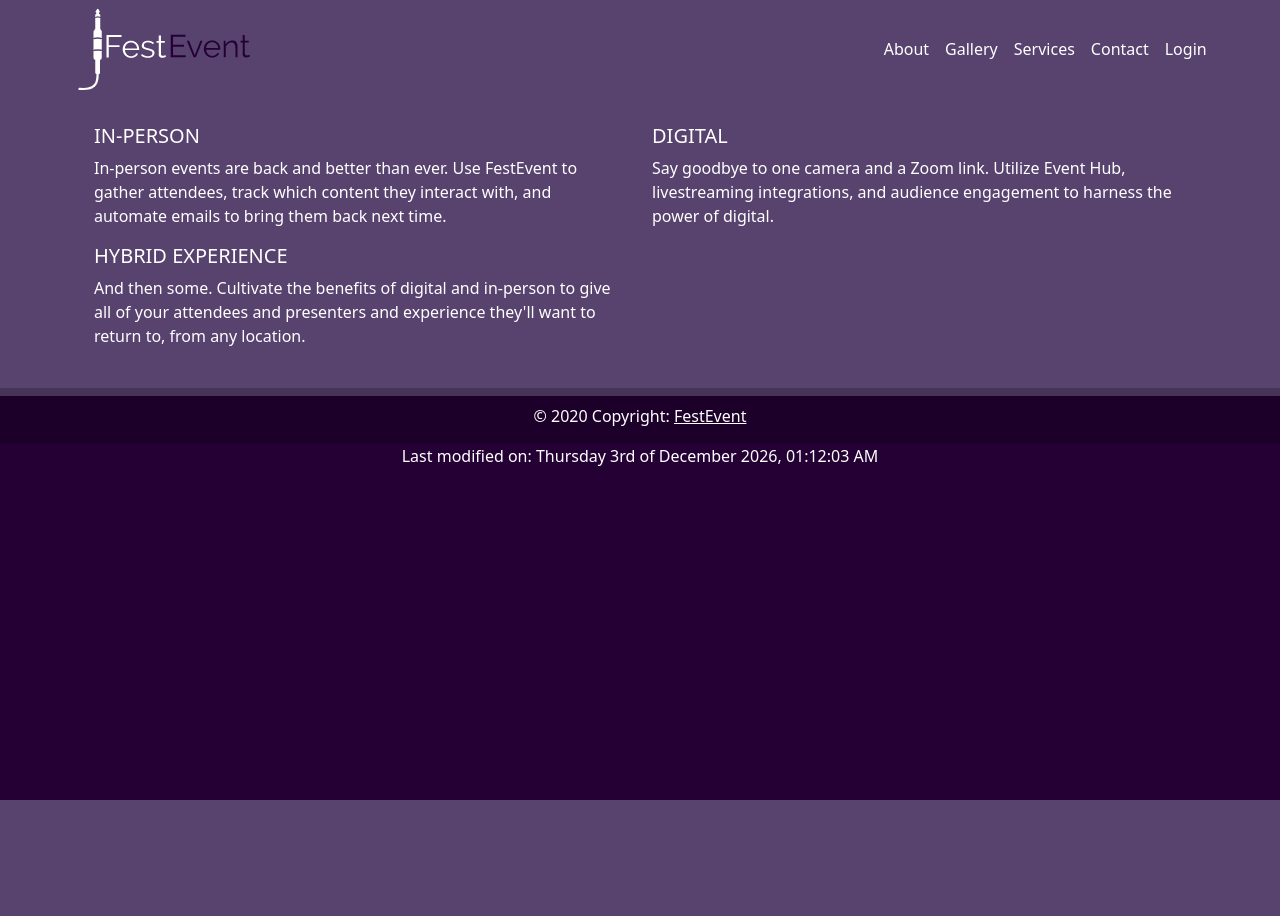
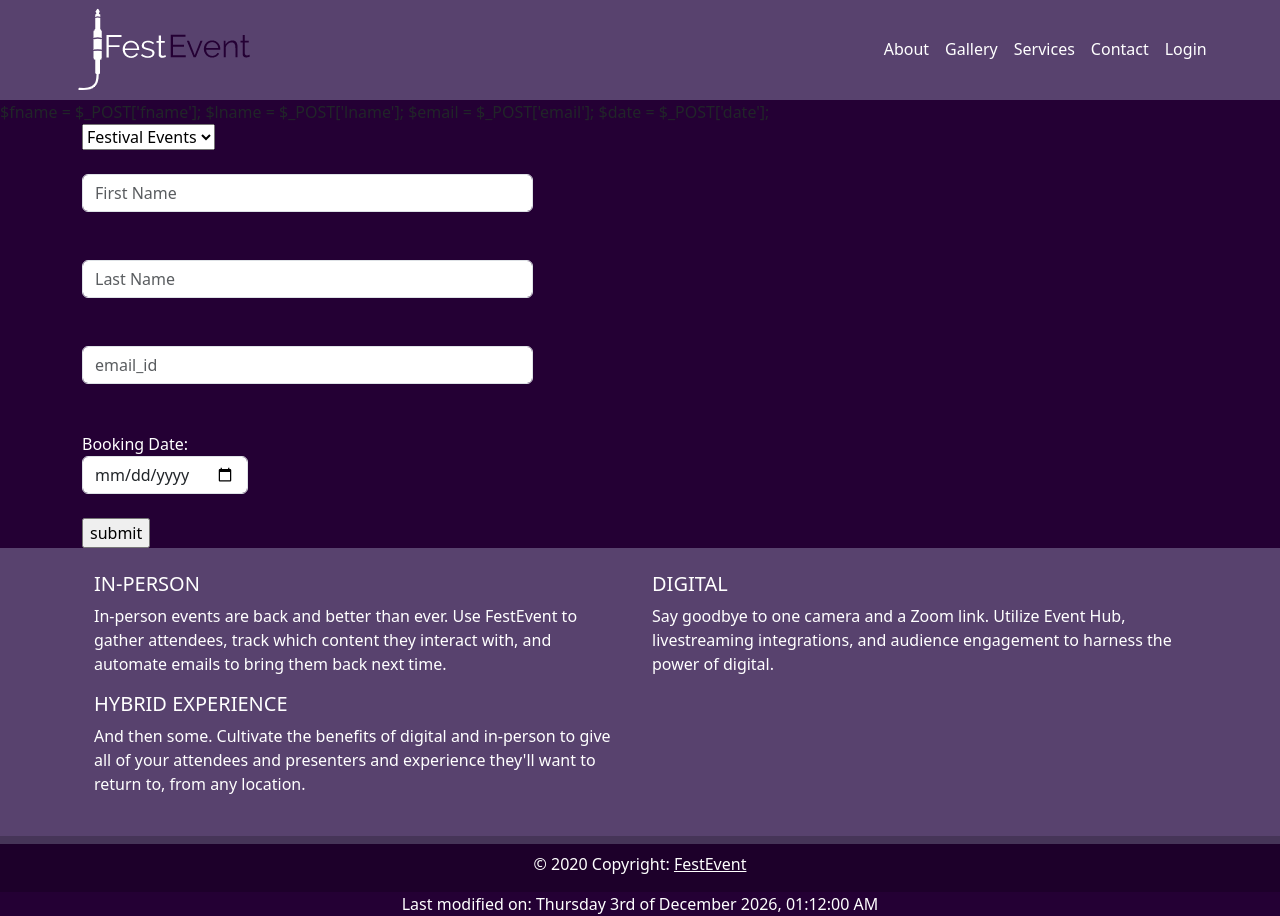
Before and after one commit to cerberus2078/Web-programming-Team-16, a PHP site: page /booking.php in a window 1280 px wide. Before the commit the page ends 800 px from the top, so only its background shows below. Run offline with PHP 8.4, Linux system fonts and the light colour scheme.

Commit message:
add booking page

```diff
--- a/booking.php
+++ b/booking.php
@@ -1,3 +1,55 @@
-<?php include "header.php" ?>
+<?php include "header.php";
+?>
+
+$fname = $_POST['fname'];
+$lname = $_POST['lname'];
+$email = $_POST['email'];
+$date = $_POST['date'];
+
+<style>
+
+.block-white{
+        color: rgb(255, 255, 255);
+      }
+
+    </style>
+
+
+
+<div class="container">
+
+<select name="events">
+
+<option>Festival Events</option>
+<option>Concert</option>
+<option>Musical Events</option>
+
+</select>
+    <div class="row py-4">
+        <div class="col-md-5">
+            <input type="text" name="fname" required placeholder="First Name" class="form-control">
+        </div>
+        </div>
+        <div class="row py-4">
+        <div class="col-md-5">
+            <input type="text" name="lname" required placeholder="Last Name" class="form-control">
+        </div>
+</div>
+<div class="row py-4">
+        <div class="col-md-5">
+            <input type="text" name="email" required placeholder="email_id" class="form-control">
+        </div>
+</div>
+
+    <div class="row py-4">
+        <div class="col-md-2 block-white">
+            Booking Date: <input type="date" name="date" class="form-control"></div>
+</div>
+
+<div class="col-md-5">
+            <input type="submit" value="submit">
+    </div>
+    </div>
+
 
 <?php include "footer.php" ?>
```
